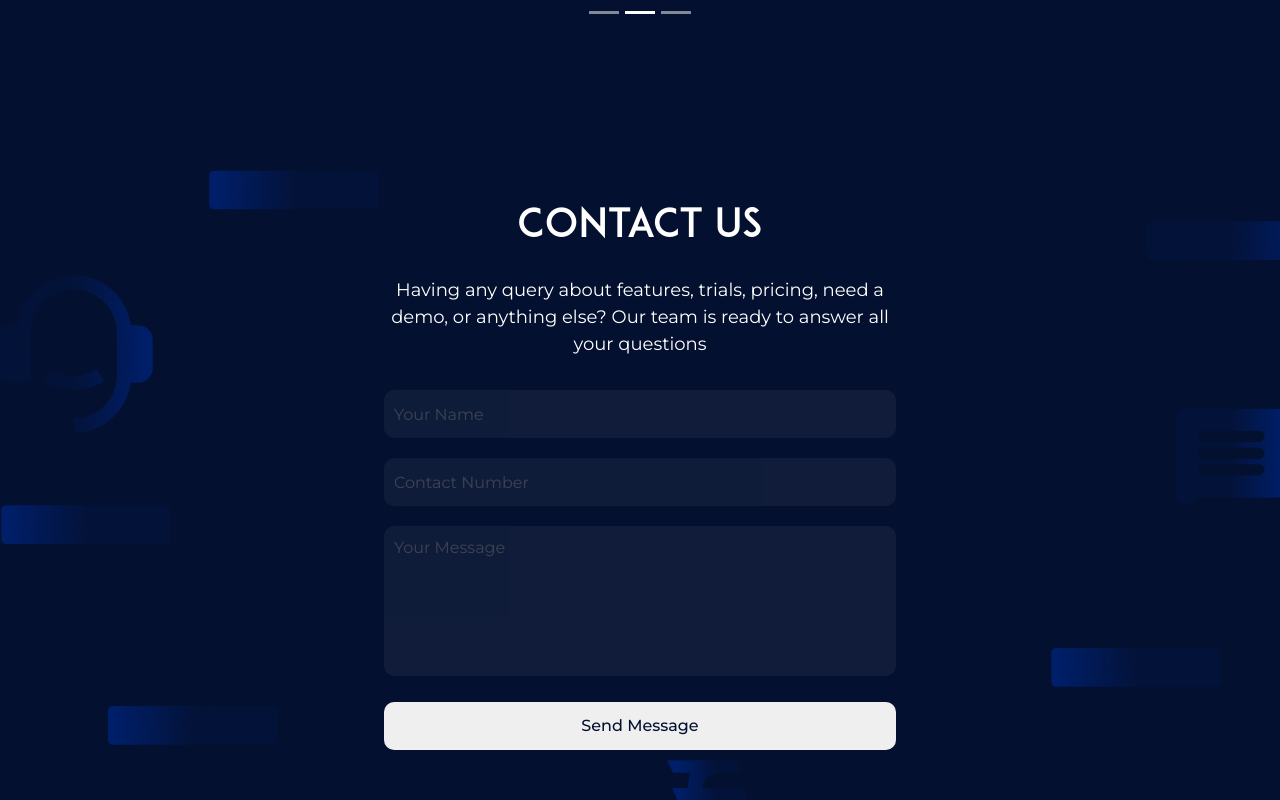
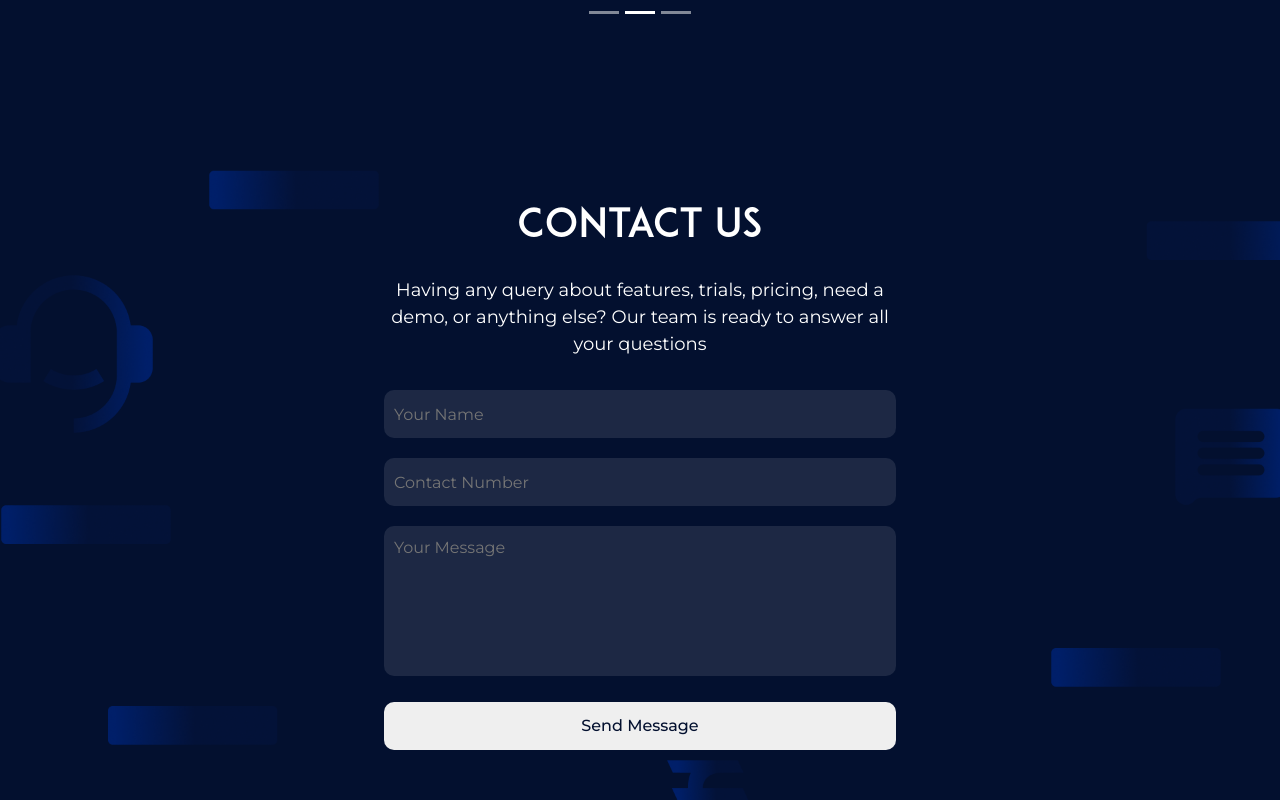
Before and after one commit to Arnavjain1703/ProfitBag, a React (Create React App) app in the folder frontend/: page / in a window 1280 px wide. Shown: the part 2940-3740 px from the top of the page. Built offline with nearby package versions, Linux system fonts and the light colour scheme.

Commit message:
fixed form inputs

```diff
--- a/frontend/src/Components/ContactUS/ContactUs.module.css
+++ b/frontend/src/Components/ContactUS/ContactUs.module.css
@@ -45,9 +45,9 @@
     width: 100%;
     background-color: rgba(255, 255, 255, 0.1);
     border: none;
-    /* box-shadow: none; */
+    color: #757575;
     font-family: 'Montserrat' ;
-    opacity: 0.5;
+    opacity: 1;
     border-radius: 10px;
     height: 48px;
     margin-bottom: 20px;
@@ -66,24 +66,25 @@
     border-radius: 10px;
     height: 48px;
     margin-bottom: 20px;
-    padding-right: 10px;
-    padding-left: 10px;
+    padding-right: 16px;
+    padding-left: 16px;
 }
 
-/* .fields:focus{
-    background: rgba(255, 255, 255, 1) !important;
-    color: #fff !important;
-    opacity: 1;
-} */
+.fields:focus, .textarea:focus{
+    background-color: rgba(255, 255, 255, 0.7);
+    outline: none !important;
+    color: #03102F;
+    font-weight: 600;
+}
 
 
  .textarea{
     padding-top: 10px;
+    color: #757575;
     width: 100%;
     background-color: rgba(255, 255, 255, 0.1);
     border: none;
     font-family: 'Montserrat' ;
-    opacity: 0.5;
     border-radius: 10px;
     height: 48px;
     margin-bottom: 20px;
```
Also changed, not shown: 1 other file (tests, documents, lock files or other folders).
